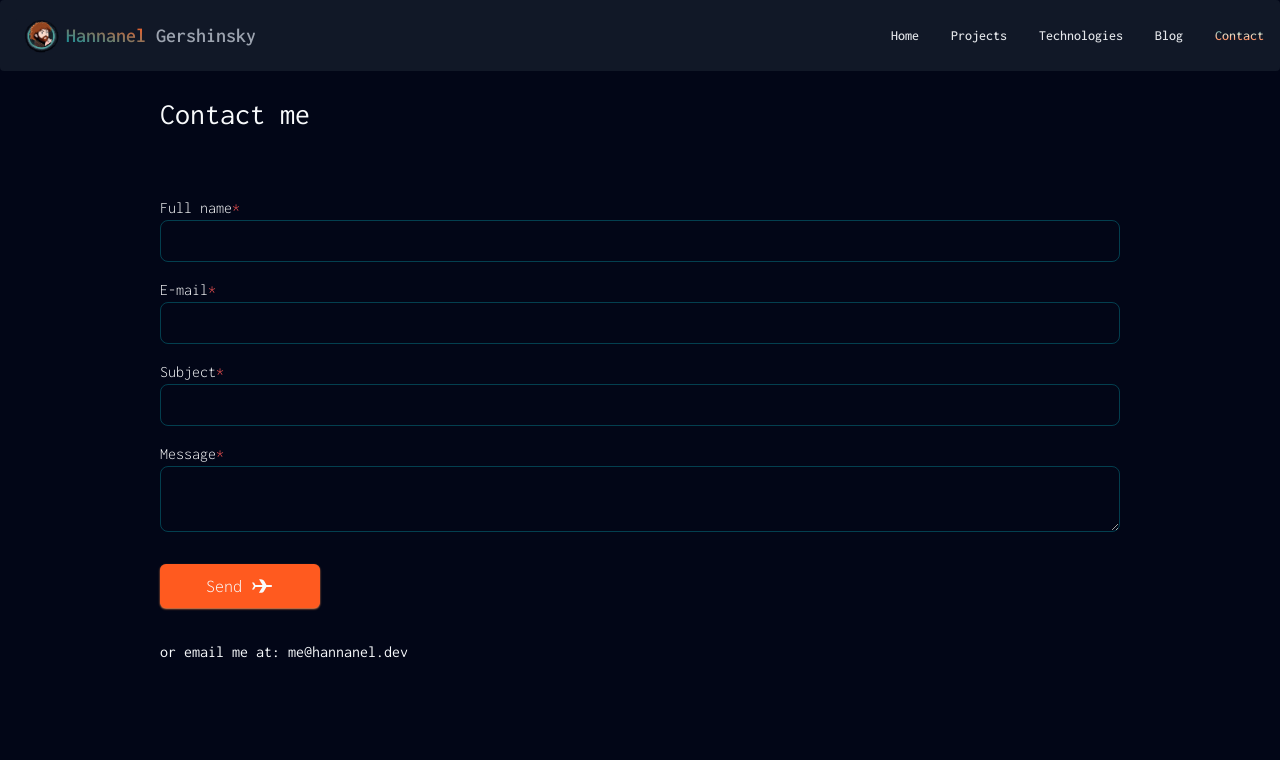
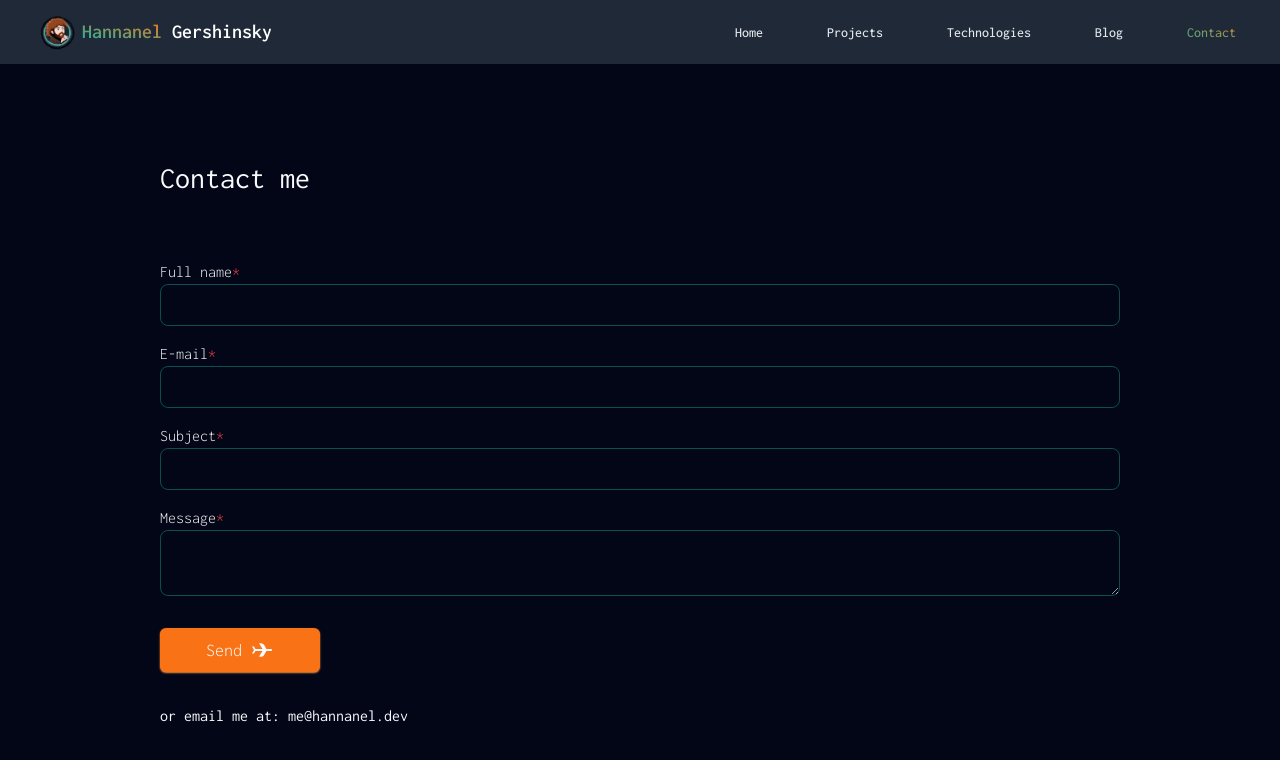
Before and after one commit to hannanel100/my-portfolio, a Next.js app: page /contact in a window 1280 px wide. Shown: the top 760 px of the page. Built offline with nearby package versions, Linux system fonts and the light colour scheme.

Commit message:
refactored navbar

```diff
--- a/app/Navbar.tsx
+++ b/app/Navbar.tsx
@@ -1,22 +1,57 @@
 "use client";
-
+import { useState } from "react";
 import Image from "next/image";
-import { Navbar } from "flowbite-react";
 import Link from "next/link";
 import { usePathname } from "next/navigation";
+type Link = {
+  href: "/" | "/projects" | "/technologies" | "/blog" | "/contact";
+  text: string;
+};
+const CustomNavbar = () => {
+  // State variable for whether the menu is open or closed
+  const [menuOpen, setMenuOpen] = useState(false);
 
-const CustomNavbar = () => {
+  // Function to toggle the menu open and closed
+  const toggleMenu = () => {
+    setMenuOpen(!menuOpen);
+  };
   const pathname = usePathname();
 
+  const links: Link[] = [
+    {
+      href: "/",
+      text: "Home",
+    },
+    {
+      href: "/projects",
+      text: "Projects",
+    },
+    {
+      href: "/technologies",
+      text: "Technologies",
+    },
+    {
+      href: "/blog",
+      text: "Blog",
+    },
+    {
+      href: "/contact",
+      text: "Contact",
+    },
+  ];
+
   return (
-    <Navbar
-      fluid={true}
-      rounded={true}
-      theme={{
-        base: "fixed left-0 top-0 z-20 p-4 w-full border-gray-200 bg-gray-900 text-gray-400",
-      }}
-    >
-      <Navbar.Brand to="/">
+    // The navbar container with a gray background color
+    <nav className="bg-gray-800">
+      {/* The navbar content container */}
+      <div className="mx-auto px-4 sm:px-6 lg:px-8">
+        {/* The navbar content, divided into two parts */}
+        <div className="flex h-16 items-center justify-between">
+          {/* The logo */}
+          <div className="flex">
+            <div className="flex flex-shrink-0 items-center">
+              {/* The logo link, using the Link component from Next.js */}
+              <Link href="/" className="flex text-xl font-bold text-white">
                 <Image src="/logo.png" width={50} height={50} alt="logo" />
                 <span className="select-none self-center whitespace-nowrap text-xl font-semibold dark:text-white ">
                   <span className="bg-gradient-to-tr  from-teal-500 to-orange-500 bg-clip-text text-transparent">
@@ -24,55 +59,106 @@ const CustomNavbar = () => {
                   </span>{" "}
                   Gershinsky
                 </span>
-      </Navbar.Brand>
-      <Navbar.Toggle />
-      <Navbar.Collapse>
-        <Link href="/">
-          <span
-            className={pathname === "/" ? "text-gradient" : "text-gray-200"}
+              </Link>
+            </div>
+          </div>
+          {/* The hamburger menu */}
+          <div className="flex items-center md:hidden">
+            <button
+              type="button"
+              className="text-gray-300 hover:text-white focus:text-white focus:outline-none"
+              onClick={toggleMenu}
             >
-            Home
-          </span>
+              <svg
+                className={`${menuOpen ? "hidden" : "block"} h-6 w-6`}
+                xmlns="http://www.w3.org/2000/svg"
+                viewBox="0 0 24 24"
+                fill="none"
+                stroke="currentColor"
+                strokeWidth="2"
+                strokeLinecap="round"
+                strokeLinejoin="round"
+              >
+                <path d="M3 12h18M3 6h18M3 18h18" />
+              </svg>
+              {/* The "X" icon */}
+              <svg
+                className={`${menuOpen ? "block" : "hidden"} z-30 h-6 w-6`}
+                xmlns="http://www.w3.org/2000/svg"
+                viewBox="0 0 20 20"
+                fill="currentColor"
+              >
+                <path
+                  fillRule="evenodd"
+                  d="M15.293 4.293a1 1 0 011.414 0l.707.707a1 1 0 010 1.414L12.414 10l4.707 4.707a1 1 0 01-1.414 1.414L11 11.414l-4.707 4.707a1 1 0 01-1.414-1.414L9.586 10 .293 4.707a1 1 0 010-1.414l.707-.707a1 1 0 011.414 0L10 8.586l5.293-5.293a1 1 0 011.414 0z"
+                  clipRule="evenodd"
+                />
+              </svg>
+              {/* Transition animation */}
+              {/* <svg
+                className={`${menuOpen ? "block" : "hidden"} absolute h-6 w-6`}
+                xmlns="http://www.w3.org/2000/svg"
+                viewBox="0 0 20 20"
+                fill="currentColor"
+              >
+                <rect
+                  className={`${
+                    menuOpen ? "opacity-100" : "opacity-0"
+                  } transition-opacity duration-300`}
+                  x="0"
+                  y="0"
+                  width="100%"
+                  height="100%"
+                  fill="rgba(0, 0, 0, 0.5)"
+                  onClick={toggleMenu}
+                />
+              </svg> */}
+            </button>
+          </div>
+          {/* The links on small screens */}
+          {menuOpen && (
+            <div className="absolute inset-x-0 top-0 origin-top-right transform  transition md:hidden">
+              <div className="divide-y-2 divide-gray-700 rounded-lg  bg-gray-800 shadow-lg ring-1 ring-black ring-opacity-5">
+                {links.map((link) => (
+                  <div key={link.href} className="p-1">
+                    <Link
+                      href={link.href}
+                      onClick={toggleMenu}
+                      className={`block w-full rounded-md px-3 py-2 text-sm font-medium text-gray-200 hover:bg-orange-200 hover:text-teal-700 ${
+                        pathname === link.href
+                          ? "bg-gradient-to-tr  from-teal-500 to-orange-500 bg-clip-text text-transparent"
+                          : "text-gray-200"
+                      }`}
+                    >
+                      {link.text}
                     </Link>
-        <Link href="/projects">
-          <span
-            className={
-              pathname === "/projects" ? "text-gradient" : "text-gray-200"
-            }
+                  </div>
+                ))}
+              </div>
+            </div>
+          )}
+          {/* The links on larger screens */}
+          <div className="hidden md:block">
+            <div className="flex items-center">
+              {links.map((link) => (
+                <div key={link.href} className="ml-10">
+                  <Link
+                    href={link.href}
+                    className={`rounded-md px-3 py-2 text-sm font-medium text-gray-200 hover:bg-orange-200 hover:text-teal-700 ${
+                      pathname === link.href
+                        ? "bg-gradient-to-tr  from-teal-500 to-orange-500 bg-clip-text text-transparent"
+                        : "text-gray-200"
+                    }`}
                   >
-            Projects
-          </span>
+                    {link.text}
                   </Link>
-        <Link href="/technologies">
-          <span
-            className={
-              pathname === "/technologies" ? "text-gradient" : "text-gray-200"
-            }
-          >
-            Technologies
-          </span>
-        </Link>
-
-        <Link href="/blog">
-          <span
-            className={
-              pathname.includes("/blog") ? "text-gradient" : "text-gray-200"
-            }
-          >
-            Blog
-          </span>
-        </Link>
-        <Link href="/contact">
-          <span
-            className={
-              pathname === "/contact" ? "text-gradient" : "text-gray-200"
-            }
-          >
-            Contact
-          </span>
-        </Link>
-      </Navbar.Collapse>
-    </Navbar>
+                </div>
+              ))}
+            </div>
+          </div>
+        </div>
+      </div>
+    </nav>
   );
 };
 
--- a/package.json
+++ b/package.json
@@ -21,8 +21,6 @@
     "axios": "^1.3.6",
     "eslint": "8.38.0",
     "eslint-config-next": "13.3.0",
-    "flowbite": "^1.6.5",
-    "flowbite-react": "^0.4.3",
     "next": "13.3.0",
     "next-axiom": "^0.17.0",
     "next-sanity": "^4.1.7",
--- a/tailwind.config.js
+++ b/tailwind.config.js
@@ -36,5 +36,5 @@ module.exports = {
       },
     },
   },
-  plugins: [require("flowbite/plugin")],
+  plugins: [],
 };
```
Also changed, not shown: 1 other file (tests, documents, lock files or other folders). Lines whose indentation alone changed are shown as unchanged.
